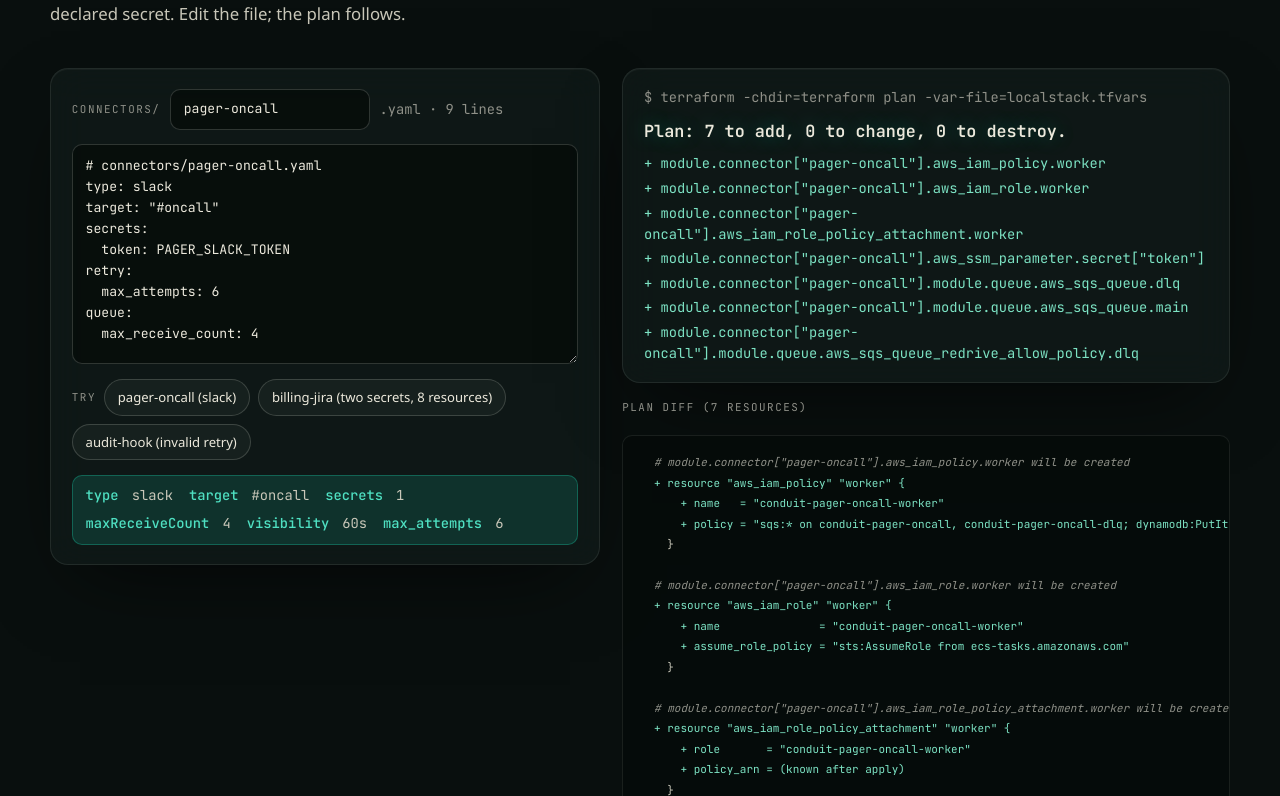
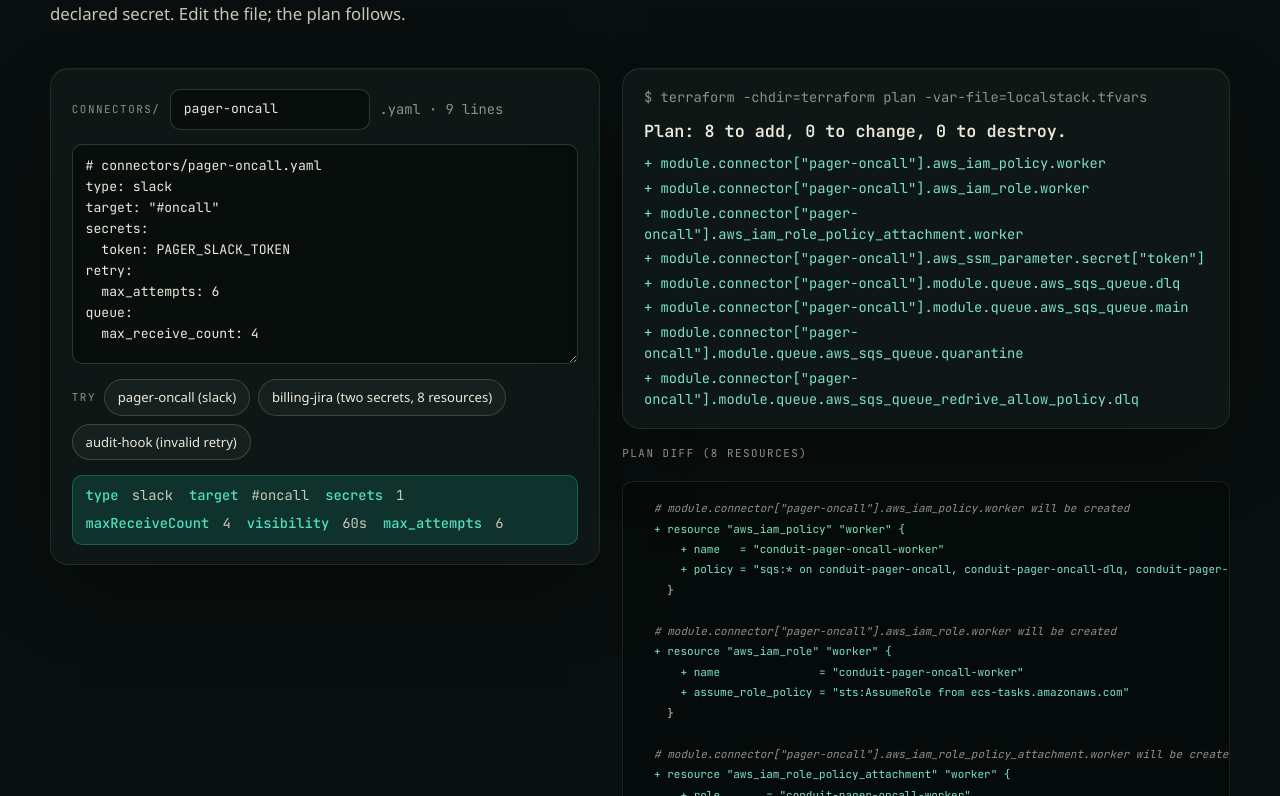
Before and after one commit to SAY-5/conduit, a React (Vite) app in the folder web/: page / in a window 1280 px wide. Shown: the part 6364-7160 px from the top of the page. Built offline with nearby package versions, Linux system fonts and the light colour scheme; a web font is replaced by a local one.

Commit message:
fix(web): plan the per connector quarantine queue in the simulated Terraform

```diff
--- a/web/src/sim/specs.ts
+++ b/web/src/sim/specs.ts
@@ -82,6 +82,7 @@ export const REQUIRED_SECRETS: Record<ConnectorType, string[]> = {
 
 export const queueName = (spec: ConnectorSpec) => `conduit-${spec.name}`;
 export const dlqName = (spec: ConnectorSpec) => `conduit-${spec.name}-dlq`;
+export const quarantineName = (spec: ConnectorSpec) => `conduit-${spec.name}-quarantine`;
 
 export const CONNECTOR_YAML: Record<string, string> = {
   "jira-support": `# Create or update an issue in the SUP project for every task revision.
--- a/web/src/sim/terraform.ts
+++ b/web/src/sim/terraform.ts
@@ -1,7 +1,7 @@
 // Model of terraform/: fileset(connectors_dir, "*.yaml") -> yamldecode -> module.connector for_each.
 // Derives the same resource set the real modules create, and diffs two plans.
 
-import { dlqName, loadSpec, queueName, type ConnectorSpec } from "./specs";
+import { dlqName, loadSpec, quarantineName, queueName, type ConnectorSpec } from "./specs";
 
 export interface PlannedResource {
   address: string;
@@ -17,6 +17,7 @@ export function connectorResources(spec: ConnectorSpec): PlannedResource[] {
   const full = `${NAME_PREFIX}-${spec.name}`;
   const q = queueName(spec);
   const dlq = dlqName(spec);
+  const quarantine = quarantineName(spec);
   const out: PlannedResource[] = [
     {
       address: `${mod}.aws_iam_policy.worker`,
@@ -24,7 +25,7 @@ export function connectorResources(spec: ConnectorSpec): PlannedResource[] {
       module: mod,
       attributes: {
         name: `${full}-worker`,
-        policy: `sqs:* on ${q}, ${dlq}; dynamodb:PutItem/GetItem/UpdateItem/DeleteItem on conduit-idempotency` + (Object.keys(spec.secrets).length ? `; ssm:GetParameter on ${Object.keys(spec.secrets).length} parameter(s)` : ""),
+        policy: `sqs:* on ${q}, ${dlq}, ${quarantine}; dynamodb:PutItem/GetItem/UpdateItem/DeleteItem on conduit-idempotency` + (Object.keys(spec.secrets).length ? `; ssm:GetParameter on ${Object.keys(spec.secrets).length} parameter(s)` : ""),
       },
     },
     {
@@ -66,6 +67,12 @@ export function connectorResources(spec: ConnectorSpec): PlannedResource[] {
         receive_wait_time_seconds: "20",
         redrive_policy: JSON.stringify({ deadLetterTargetArn: `arn:aws:sqs:us-east-1:000000000000:${dlq}`, maxReceiveCount: spec.queue.maxReceiveCount }),
       },
+    },
+    {
+      address: `${mod}.module.queue.aws_sqs_queue.quarantine`,
+      type: "aws_sqs_queue",
+      module: `${mod}.module.queue`,
+      attributes: { name: quarantine, message_retention_seconds: String(spec.queue.dlqRetentionSeconds), sqs_managed_sse_enabled: "true" },
     },
     {
       address: `${mod}.module.queue.aws_sqs_queue_redrive_allow_policy.dlq`,
```
